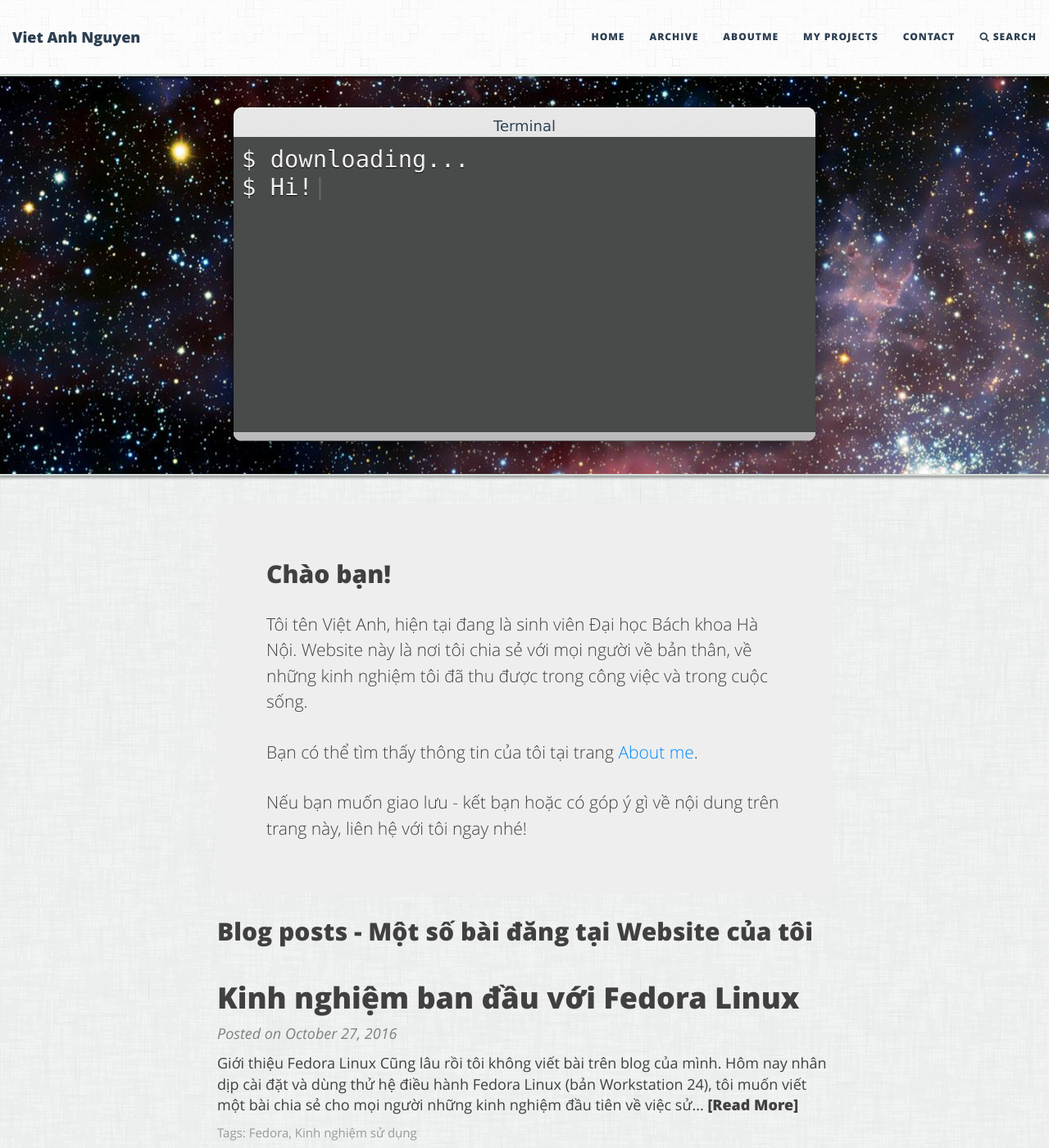
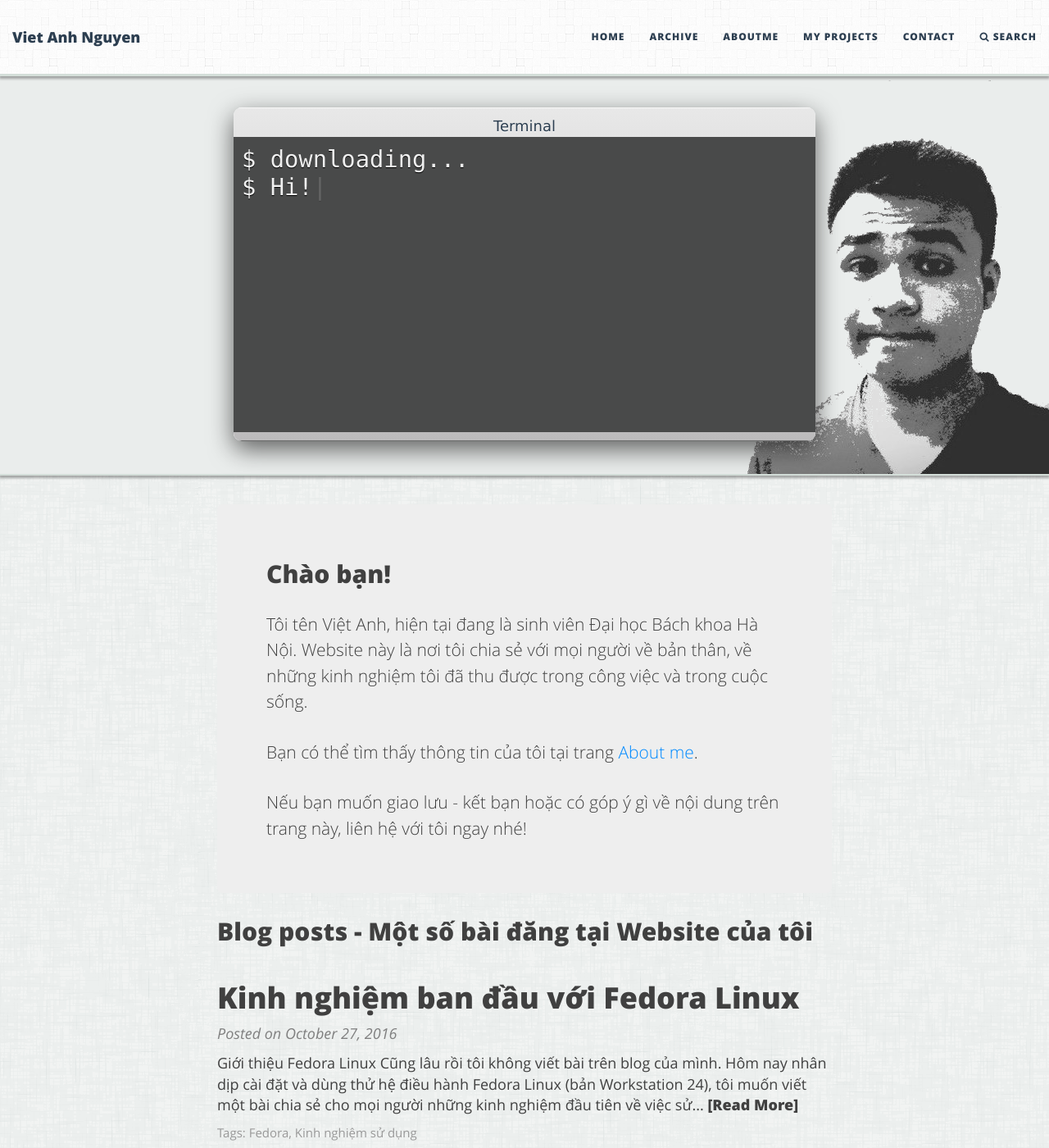
Before and after one commit to diglink/vietanhdev.github.io, a Jekyll site: the page built from index.html, in a window 1280 px wide and 1400 px high. Shown: the whole window at 82% size. Built offline with Jekyll 4.4.1, drawn with Linux system fonts in a browser that asks for light colours; the list of posts is cut into pages by our own code.

Commit message:
update web

```diff
--- a/index.html
+++ b/index.html
@@ -73,7 +73,7 @@ js: "/js/ani-text-home.js"
 <!-- Set header backround css -->
 <style type="text/css">
 	.big-img.intro-header {
-		background: #EAEDEC url("/files/background/galaxy.jpg") top left no-repeat !important;
+		background: #EAEDEC url("/files/background/vietanhdev.png") right bottom no-repeat;
 	}
 </style>
 
```
